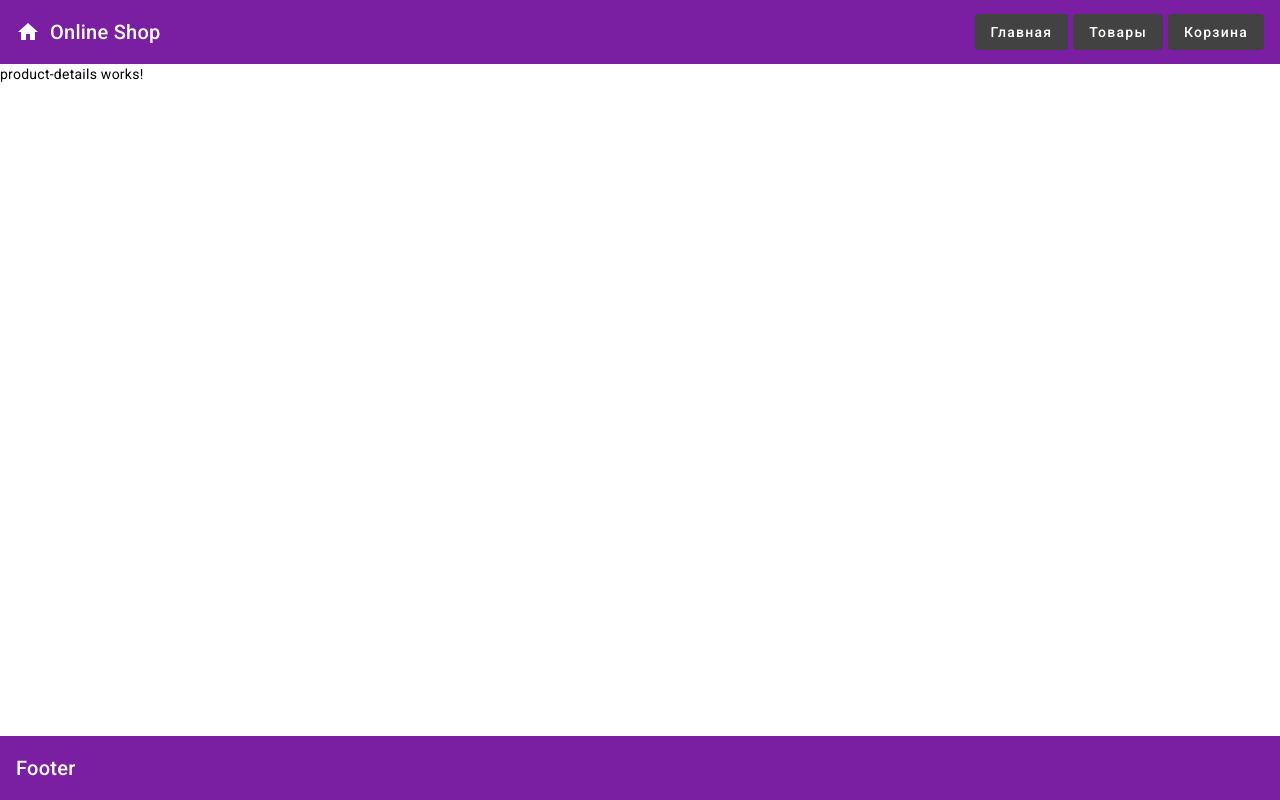
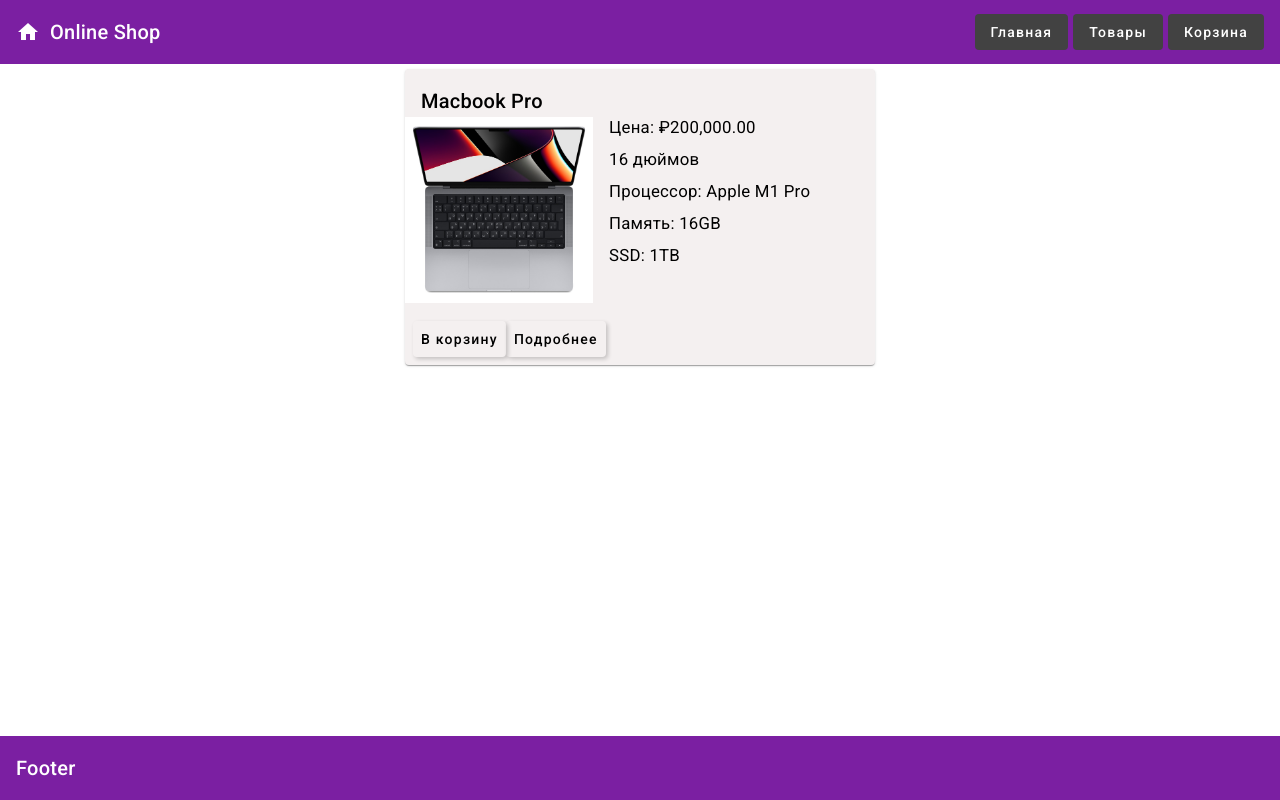
Before and after one commit to OneScriptMan/online-shop-angular, an Angular app: page /product/1 in a window 1280 px wide. Built offline with nearby package versions, Linux system fonts and the light colour scheme; data requests are answered from the project's data file.

Commit message:
feat: add modal window

```diff
--- a/src/app/app.module.ts
+++ b/src/app/app.module.ts
@@ -17,6 +17,7 @@
 import { MatCardModule } from '@angular/material/card';
 import { HttpClientModule } from '@angular/common/http';
 import { CurrencyPipe } from '@angular/common';
+import { MatDialogModule } from '@angular/material/dialog';
 
 @NgModule({
   declarations: [
@@ -37,6 +38,7 @@
     MatIconModule,
     MatButtonModule,
     MatCardModule,
+    MatDialogModule,
     HttpClientModule,
     CurrencyPipe,
   ],
--- a/src/app/components/dialog-box/dialog-box.component.ts
+++ b/src/app/components/dialog-box/dialog-box.component.ts
@@ -1,10 +1,21 @@
-import { Component } from '@angular/core';
+import { Component, OnInit, Inject } from '@angular/core';
+import { MatDialogRef, MAT_DIALOG_DATA } from '@angular/material/dialog';
+import { IProducts } from '../../models/products';
 
 @Component({
   selector: 'app-dialog-box',
   templateUrl: './dialog-box.component.html',
-  styleUrls: ['./dialog-box.component.scss']
+  styleUrls: ['./dialog-box.component.scss'],
 })
-export class DialogBoxComponent {
+export class DialogBoxComponent implements OnInit {
+  constructor(
+    public dialogRef: MatDialogRef<DialogBoxComponent>,
+    @Inject(MAT_DIALOG_DATA) public data: any
+  ) {}
 
+  onNoClick(): void {
+    this.dialogRef.close();
+  }
+
+  ngOnInit(): void {}
 }
--- a/src/app/components/product-details/product-details.component.html
+++ b/src/app/components/product-details/product-details.component.html
@@ -1 +1,28 @@
-<p>product-details works!</p>
+<div class="container">
+  <mat-card class="card">
+    <mat-card-header>
+      <mat-card-title>{{ product?.title }}</mat-card-title>
+    </mat-card-header>
+    <div class="card-info">
+      <img class="image" mat-card-image [src]="product?.image" />
+
+      <mat-card-content class="card-content">
+        <p>Цена: {{ product?.price | currency : "RUB" : "symbol-narrow" }}</p>
+        <p>{{ product?.configure?.display }}</p>
+        <p>Процессор: {{ product?.configure?.processor }}</p>
+        <p>Память: {{ product?.configure?.memory }}</p>
+        <p>SSD: {{ product?.configure?.SSD }}</p>
+      </mat-card-content>
+    </div>
+    <mat-card-actions>
+      <button class="button" mat-button>В корзину</button>
+      <button
+        class="button"
+        mat-button
+        [routerLink]="['/product', product?.id]"
+      >
+        Подробнее
+      </button>
+    </mat-card-actions>
+  </mat-card>
+</div>
--- a/src/app/components/product-details/product-details.component.scss
+++ b/src/app/components/product-details/product-details.component.scss
@@ -0,0 +1,45 @@
+:host {
+  display: flex;
+  flex-wrap: wrap;
+  max-width: 100%;
+  justify-content: center;
+}
+
+.container {
+  margin: 0 10px;
+  display: flex;
+
+  justify-content: flex-start;
+  align-items: center;
+  max-width: fit-content;
+}
+.card {
+  max-width: 470px;
+  margin: 5px;
+  background-color: rgb(244, 240, 240);
+  color: black;
+  display: flex;
+}
+
+.card-info {
+  display: flex;
+  flex-direction: row;
+}
+
+.image {
+  max-width: 40%;
+  display: flex;
+  margin-bottom: 10px;
+  justify-content: flex-start;
+}
+.card-content {
+  font-size: larger;
+  display: flex;
+  flex-direction: column;
+}
+
+.button {
+  text-wrap: nowrap;
+  color: black;
+  box-shadow: 2px 2px 4px rgba(0, 0, 0, 0.2);
+}
--- a/src/app/components/product-details/product-details.component.ts
+++ b/src/app/components/product-details/product-details.component.ts
@@ -1,10 +1,22 @@
-import { Component } from '@angular/core';
+import { Component, OnInit } from '@angular/core';
+import { ActivatedRoute } from '@angular/router';
+import { IProducts } from '../../models/products';
+import { Subscription } from 'rxjs';
 
 @Component({
   selector: 'app-product-details',
   templateUrl: './product-details.component.html',
-  styleUrls: ['./product-details.component.scss']
+  styleUrls: ['./product-details.component.scss'],
 })
-export class ProductDetailsComponent {
+export class ProductDetailsComponent implements OnInit {
+  product: IProducts | null = null;
+  productSubscription: Subscription = new Subscription();
 
+  constructor(private route: ActivatedRoute) {}
+
+  ngOnInit(): void {
+    this.productSubscription = this.route.data.subscribe((data) => {
+      this.product = data['data'];
+    });
+  }
 }
--- a/src/app/components/products/products.component.html
+++ b/src/app/components/products/products.component.html
@@ -1,3 +1,20 @@
+<mat-toolbar color="primary" class="admin-panel" *ngIf="isAdmin">
+  <mat-toolbar-row>
+    <div class="toolbar no-select" routerLink="">
+      <mat-icon class="icon-home">key_vertical</mat-icon>
+      <span class="admin-panel-title">Админ Панель</span>
+    </div>
+
+    <span class="example-spacer"></span>
+
+    <div class="toolbar no-select">
+      <button class="toolbar-button" mat-flat-button (click)="openDialog()">
+        Добавить товар
+      </button>
+    </div>
+  </mat-toolbar-row>
+</mat-toolbar>
+
 <div class="container" *ngFor="let product of products">
   <mat-card class="card">
     <mat-card-header>
--- a/src/app/components/products/products.component.scss
+++ b/src/app/components/products/products.component.scss
@@ -30,3 +30,38 @@
   color: black;
   box-shadow: 2px 2px 4px rgba(0, 0, 0, 0.2);
 }
+
+.admin-panel {
+  box-shadow: 2px 2px 4px rgba(0, 0, 0, 0.2);
+  background-color: rgb(244, 240, 240);
+}
+
+.admin-panel-title {
+  color: black;
+}
+
+.example-spacer {
+  flex: 1 1 auto;
+}
+
+.toolbar {
+  display: flex;
+  align-items: center;
+}
+
+.no-select {
+  cursor: pointer;
+  user-select: none;
+}
+
+.icon-home {
+  margin-right: 10px;
+  color: black;
+}
+
+.toolbar-button {
+  margin-left: 5px;
+  &:first-child {
+    margin-left: 0;
+  }
+}
--- a/src/app/components/products/products.component.ts
+++ b/src/app/components/products/products.component.ts
@@ -2,6 +2,8 @@
 import { IProducts } from '../../models/products';
 import { Subscription } from 'rxjs';
 import { ProductsService } from '../../services/products.service';
+import { MatDialog } from '@angular/material/dialog';
+import { DialogBoxComponent } from '../dialog-box/dialog-box.component';
 
 @Component({
   selector: 'app-products',
@@ -12,9 +14,18 @@
   products: IProducts[] | null = null;
   productsSubscription: Subscription = new Subscription();
 
-  constructor(private productsService: ProductsService) {}
+  isAdmin: boolean = false;
+
+  constructor(
+    private productsService: ProductsService,
+    public dialog: MatDialog
+  ) {}
 
   ngOnInit(): void {
+    // проверка прав админа
+    // if (localStorage.getItem('admin') === 'true')
+    this.isAdmin = true;
+
     this.productsSubscription = this.productsService
       .getProducts()
       .subscribe((data) => {
@@ -25,4 +36,8 @@
   ngOnDestroy(): void {
     if (this.productsSubscription) this.productsSubscription.unsubscribe();
   }
+
+  openDialog(): void {
+    const dialogRef = this.dialog.open(DialogBoxComponent);
+  }
 }
```
